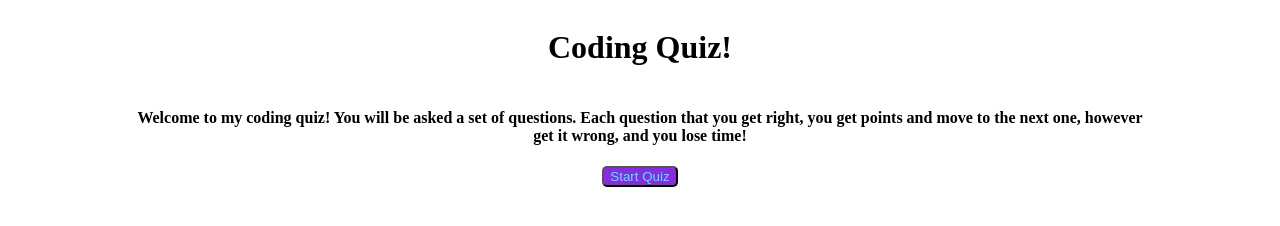
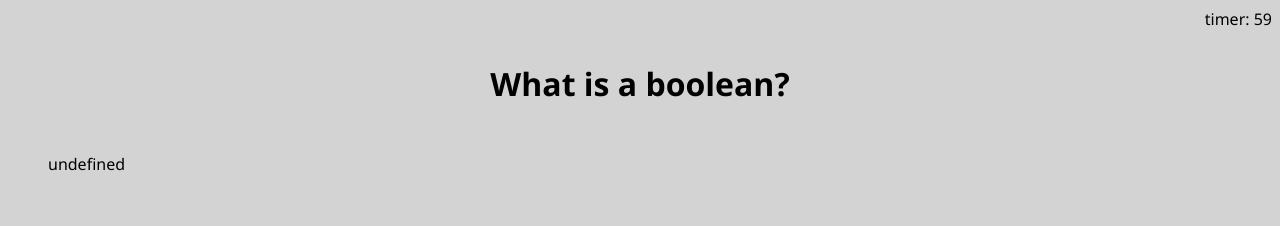
Before and after one commit to falafelrapper/code-quiz, a plain HTML site: page index.html in a window 1280 px wide. Both pictures are taken after a click on the button "Start Quiz". Drawn offline with Linux system fonts and the light colour scheme.

Commit message:
added a placeholder README, more styles, and a button that functions to start the quiz

```diff
--- a/assets/css/style.css
+++ b/assets/css/style.css
@@ -1,19 +1,53 @@
 :root{
-    --violet: #8a2be2;
+    --violet: #6018a3;
     --miku: #3ef3f3;
+    --white: #ffffff;
+    --comfygrey: #d3d3d3;
+    font-family: 'Segoe UI', Tahoma, Geneva, Verdana, sans-serif;
 
 }
 
+body{
+    background-color: var(--comfygrey);
+}
+
 .main-page-header{
+    display: block;
+    justify-content: center;
+    align-items: center;
+    flex-wrap: wrap;
+    text-align: center;
+    padding: 4rem 8rem 0rem;
+}
+
+.quests{
+    font-size: 2rem;
+    font-weight: bold;
+}
+
+.answers{
+    justify-content: center;
+}
+
+.hidden{
+    display: none;
+}
+
+.timer{
+    display: flex;
+    justify-content: flex-end;
+
+}
+
+.quests{
     display: flex;
     justify-content: center;
-    flex-wrap: wrap;
-    text-align: center;
-    padding: 0rem 8rem 0rem;
 }
 
 .start-quiz{
-    border-radius: 5px;
+    border-radius: 10px;
     background-color: var(--violet);
-    color: var(--miku);
+    color: var(--white);
+    font-weight: bold;
+    font-size: 1rem;
 }
--- a/assets/js/script.js
+++ b/assets/js/script.js
@@ -1,10 +1,83 @@
+/*
+RULE OF THUMB FOR THIS HW ASSIGNMENT
+1. Start button that leads to the quiz starting
+2. Quiz has a functional score and timer system
+3. Each correct answer button press leads to the next question
+4. Incorrect answer buttons decreases time from the timer
+5. Quiz ends when the timer ends or the answers are all correct
+6. When it is over, you can save your data to a leaderboard that is saved to your localStorage
+7. There is a functional leaderboard button available at the start
+*/
+
 // html el
 var startQuiz = document.querySelector("#start")
+var questionDiv = document.querySelector('#quests')
+var answersDiv = document.querySelector("#answers")
+var headerEl = document.querySelector('.main-page-header')
+var timerEl = document.querySelector('#timer')
 
 // vars
+var timer = 60;
 
-function quiz(){
+// Question arrays
+var currentQuestion = 0;
+var currentAnswer = 0;
+
+var questions = [
+    "What is a boolean?",
+    "What does CSS mean?",
+    "What does HTML mean"
+]
+
+var answers = [
+    answer1,
+    answer2,
+    answer3
+]
+
+var answer1 = [
+    "a true or false statement",
+    "a type of boot",
+    "a type of pasta",
+    "a string of code"
+]
+
+var answer2 = [
+    "Computer Science Studies",
+    "Cascading Style Sheet",
+    "Chicken Salad Sunday",
+    "Classic Salty Soup"
+]
+
+var answer3 = [
+    "a console log",
+    "A graphics processor",
+    "A type of Mercedes",
+    "HyperText Markup Language"
+]
+
+answer1[0] = true;
+answer2[1] = true;
+answer3[3] = true;
+
+function endgame(){
 
 }
 
+function quiz(){
+    headerEl.setAttribute('class', 'hidden');
+    console.log(questionDiv);
+    questionDiv.innerHTML = "<p>" + questions[currentQuestion] + "</p>";
+    answersDiv.innerHTML = "<ul>" + answers[currentAnswer] + "</ul>";
+
+    setInterval(function(){
+        timerEl.textContent = "timer: " + timer;
+        timer--;
+    }, 1000)
+
+    if (timer === 0){
+        endGame()
+    }
+}
+
 startQuiz.addEventListener("click", quiz);
--- a/index.html
+++ b/index.html
@@ -9,10 +9,12 @@
 <body>
     <header class="main-page-header">
         <h1>Coding Quiz!</h1>
-        <h4>Welcome to my coding quiz! You will be asked a set of questions. Each question that you get right, you get points and move to the next one, however get it wrong, and you lose time!</h4>
+        <h4>Welcome to my coding quiz! You will be asked a set of questions. Each question that you get right, you move on to the next one, however if get it wrong, you lose time! The remaining time left will be your score at the end!</h4>
         <button class="start-quiz" id="start">Start Quiz</button>
     </header>
-
+    <span class="timer" id="timer"></span>
+    <div class="quests" id="quests"></div>
+    <div class="answers" id="answers"></div>
     <script src="./assets/js/script.js"></script>
 </body>
 </html>
```
Also changed, not shown: 1 other file.
